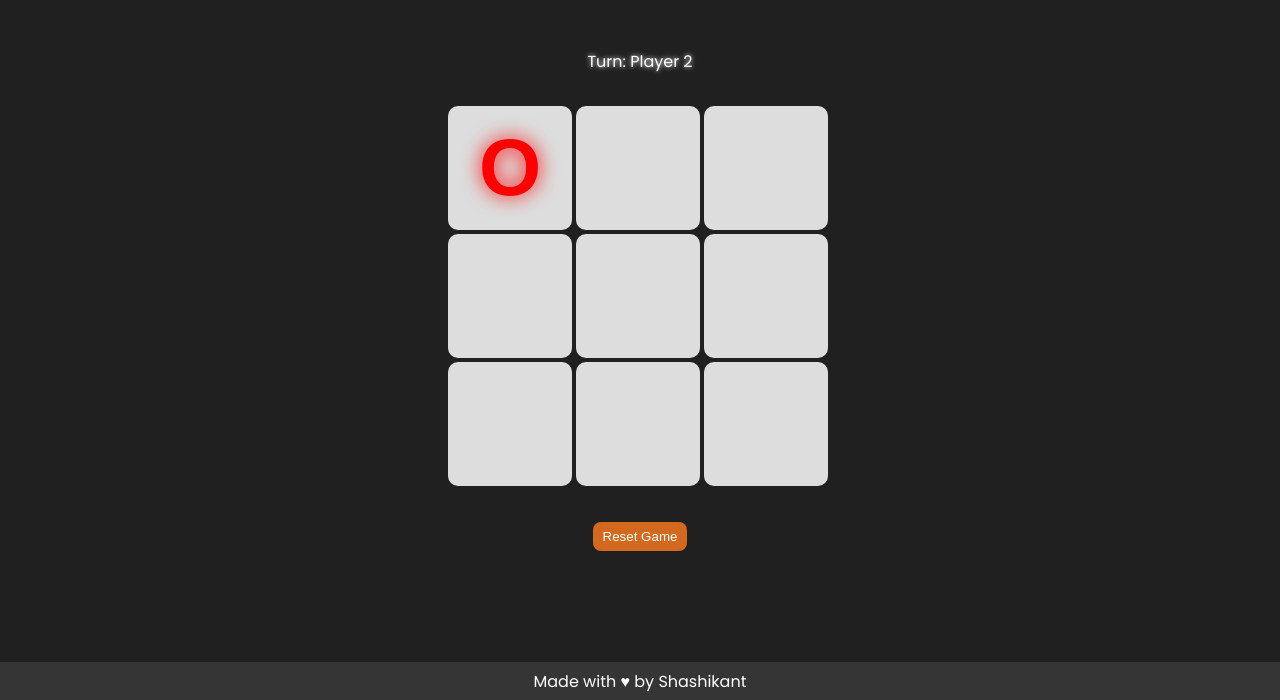
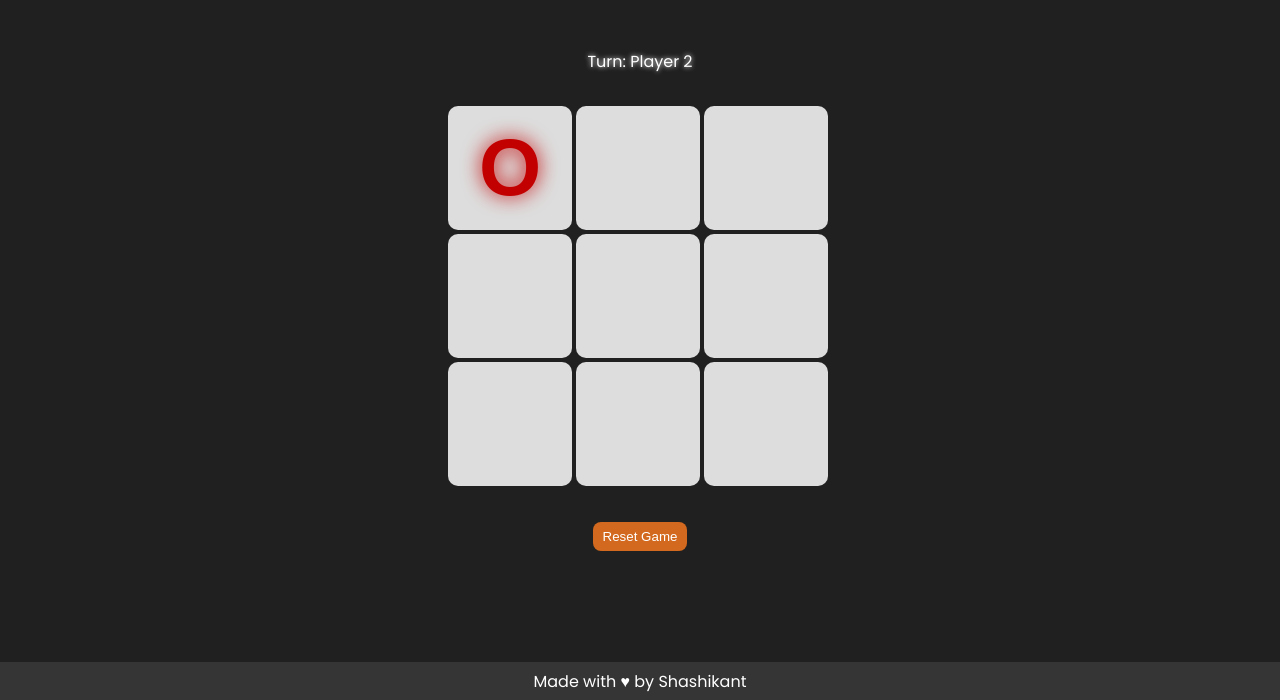
Before and after one commit to Mr-Shashikant/tic-tac-toe, a plain HTML site: page index.html in a window 1280 px wide. Both pictures are taken after a click on the button 510 px from the left and 268 px from the top of the page. Shown: the part 100-800 px from the top of the page. Drawn offline with nearby package versions, Linux system fonts and the light colour scheme.

Commit message:
add favicon and red color improve

```diff
--- a/index.html
+++ b/index.html
@@ -7,6 +7,7 @@
     <title>Tic-Tac-Toe game</title>
     <link rel="stylesheet" href="style.css">
     <link href='https://unpkg.com/boxicons@2.1.4/css/boxicons.min.css' rel='stylesheet'>
+    <link rel="shortcut icon" href="logo.png" type="image/png">
 </head>
 
 <body>
--- a/script.js
+++ b/script.js
@@ -23,8 +23,8 @@ let tracker = 0;
 boxes.forEach((val) => {
   val.addEventListener("click", () => {
     if (turnO) {
-      val.style.color = "red";
-      val.style.textShadow = "0 0 20px red";
+      val.style.color = "#c30000";
+      val.style.textShadow = "0 0 20px #c30000";
       val.innerHTML = "O";
       turnO = false;
     } else {
--- a/style.css
+++ b/style.css
@@ -110,10 +110,6 @@ h1 {
     cursor: pointer;
 }
 
-/* #info {
-    font-size: 1rem;
-} */
-
 .turn {
     text-shadow: 0 0 5px #fff;
 }
```
Also changed, not shown: logo.png (added).
